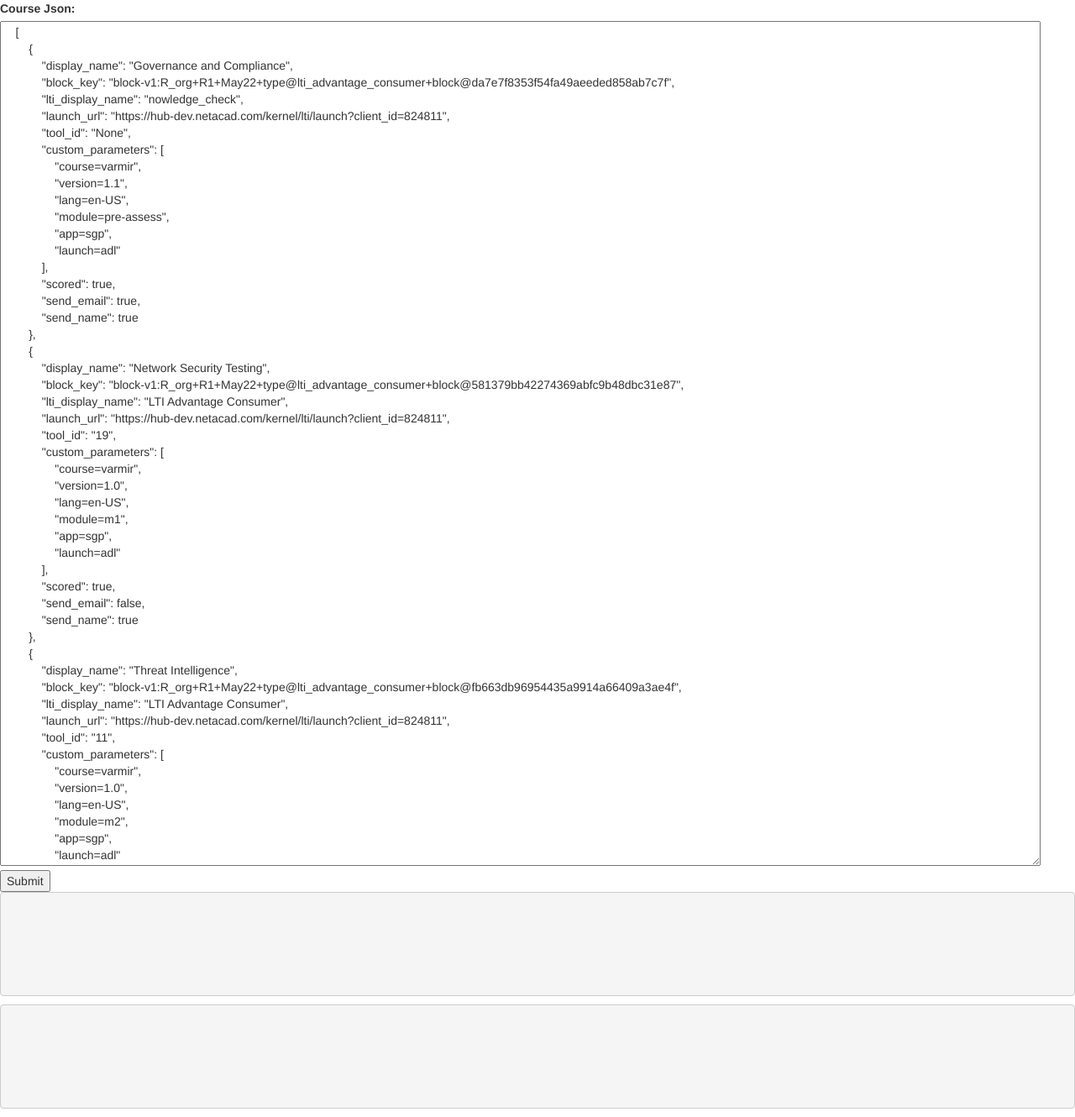
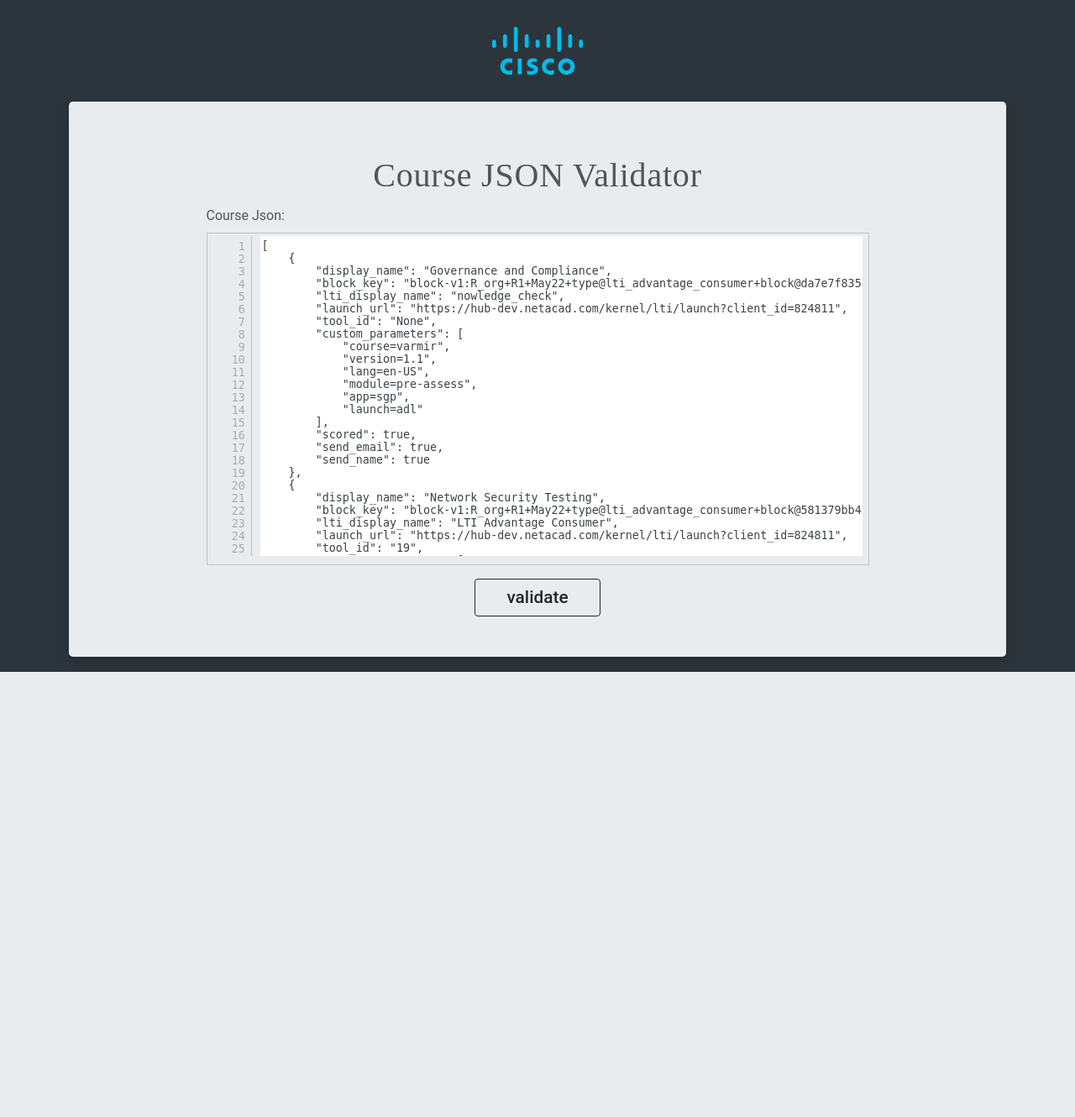
Before and after one commit to dcadams/lti_params_api_validator, a Django app: page /validator/ in a window 1280 px wide. Shown: the whole page at 84% size. After the commit the page ends 800 px from the top, so only its background shows below. Run offline with Django 4.2, Linux system fonts and the light colour scheme; some libraries are stand-ins or nearby versions.

Commit message:
Change design for main.html

```diff
--- /dev/null
+++ b/json_validator/static/css/custom.css
@@ -0,0 +1,134 @@
+body {
+  justify-content: center;
+  align-items: center;
+  height: 100vh;
+  font-family: Roboto, sans-serif;
+  background: #2d353c;
+  color: #ccc;
+}
+h1, h2 {
+  color: #4e555b !important;
+  text-align: center !important;
+  letter-spacing: 0.02em !important;
+  margin-bottom: 0.3em !important;
+  font-family: 'Times New Roman', serif !important;
+}
+.top-div{
+    padding: 2em 3em;
+    width: 100%;
+    text-align: center;
+    padding-bottom: 1em;
+}
+.top-div img{
+    display: block;
+    margin-left: auto;
+    margin-right: auto;
+}
+#validator-form{
+    max-width: 75%;
+    display: block;
+    margin-left: auto;
+    margin-right: auto;
+}
+.lead{
+  color: #4e555b;
+  text-align: center;
+  font-size: 1em;
+}
+.sub-btn{
+  width: 100%;
+  display: flex;
+  margin-top: 1em;
+}
+.btn-outline-dark{
+  width: 150px;
+  margin: auto;
+  font-size: 1.3rem;
+  font-weight: 500;
+}
+.btn-group-toggle{
+  width: 50%;
+  margin: auto;
+}
+.btn-secondary:not(:disabled):not(.disabled).active:focus, .btn-secondary:not(:disabled):not(.disabled):active:focus, .show>.btn-secondary.dropdown-toggle:focus{
+  box-shadow: none;
+}
+.card{
+  background-color: transparent;
+  border: none;
+  background: #485461;
+  border-radius: 10px;
+  box-shadow: 0 1.7px 1.4px rgb(0 0 0 / 2%), 0 4px 3.3px rgb(0 0 0 / 3%), 0 7.5px 6.3px rgb(0 0 0 / 4%), 0 13.4px 11.2px rgb(0 0 0 / 4%), 0 25.1px 20.9px rgb(0 0 0 / 5%), 0 60px 50px rgb(0 0 0 / 7%);
+}
+#input-file{
+  color: #fff;
+  background-color: #4e555b;
+  border-left-color: #4e555b;
+}
+.custom-file-button input[type=file]::-webkit-file-upload-button {
+  display: none;
+}
+
+.custom-file-button input[type=file]::file-selector-button {
+  display: none;
+}
+
+.custom-file-button:hover label {
+  background-color: #4e555b;
+  color: #fff;
+}
+.custom-file-button label {
+  background-color: #6c757d;
+  cursor: pointer;
+  color: #fff;
+  font-size: 18px;
+  font-weight: 500;
+  font-stretch: 100%;
+}
+.result-info{
+  font-size: 1.2rem;
+  width: 60%;
+  display: block;
+  margin-left: auto;
+  margin-right: auto;
+  color: white;
+  text-align: center;
+}
+.result-info span{
+    font-size: 1.5rem;
+}
+.jumbotron.shadow{
+    margin-bottom: 0;
+    padding-bottom: 3rem;
+}
+#status-collapse .card{
+    margin-bottom: 3rem;
+    border-radius: 0px 0px 10px 10px;
+    font-size: 20px;
+    text-align: center;
+}
+.lined{
+    max-width: 100% !important;
+    max-height: 500px;
+    color: #3b4146;
+    /*padding: 20px;*/
+}
+.cjsonlabel{
+  color: #4e555b !important;
+}
+textarea::-webkit-scrollbar {
+    background-color: #f0f0f0;
+    width: 8px;
+}
+/* Set the style for a textarea scrollbar thumb. */
+textarea::-webkit-scrollbar-thumb {
+    border-radius: 3px;
+    background-color: #c2c2c2;
+}
+/* Set the style for a textarea scrollbar thumb hover. */
+textarea::-webkit-scrollbar-thumb:hover {
+    background-color: #696969;
+}
+textarea {
+    cursor: auto;
+}
--- /dev/null
+++ b/json_validator/static/css/jquery-linedtextarea.css
@@ -0,0 +1,68 @@
+/**
+ * jQuery Lined Textarea Plugin
+ *   http://alan.blog-city.com/jquerylinedtextarea.htm
+ *
+ * Copyright (c) 2010 Alan Williamson
+ *
+ * Released under the MIT License:
+ * http://www.opensource.org/licenses/mit-license.php
+ *
+ * Usage:
+ *   Displays a line number count column to the left of the textarea
+ *
+ *   Class up your textarea with a given class, or target it directly
+ *   with JQuery Selectors
+ *
+ *   $(".lined").linedtextarea({
+ *   	selectedLine: 10,
+ *    selectedClass: 'lineselect'
+ *   });
+ *
+ */
+
+.linedwrap {
+	border: 1px solid #c0c0c0;
+	padding: 3px;
+}
+
+.linedtextarea {
+	padding: 0px;
+	margin: 0px;
+}
+
+.linedtextarea textarea, .linedwrap .codelines .lineno {
+	font-size: 10pt;
+	font-family: monospace;
+	line-height: normal !important;
+}
+
+.linedtextarea textarea {
+	padding-right:0.3em;
+	padding-top:0.3em;
+	border: 0;
+}
+
+.linedwrap .lines {
+	margin-top: 0px;
+	width: 50px;
+	float: left;
+	overflow: hidden;
+	border-right: 1px solid #c0c0c0;
+	margin-right: 10px;
+}
+
+.linedwrap .codelines {
+	padding-top: 5px;
+}
+
+.linedwrap .codelines .lineno {
+	color:#AAAAAA;
+	padding-right: 0.5em;
+	padding-top: 0.0em;
+	text-align: right;
+	white-space: nowrap;
+}
+
+.linedwrap .codelines .lineselect {
+	color: red;
+}
--- a/json_validator/templates/main.html
+++ b/json_validator/templates/main.html
@@ -1,17 +1,56 @@
+{% load static %}
 <!DOCTYPE html>
 <html>
 <head>
     <meta charset="utf-8">
     <meta name="viewport" content="width=device-width, initial-scale=1">
     <title>Course Json Validator</title>
-    <link rel="stylesheet" href="https://cdn.jsdelivr.net/npm/bootstrap@3.3.7/dist/css/bootstrap.min.css" integrity="sha384-BVYiiSIFeK1dGmJRAkycuHAHRg32OmUcww7on3RYdg4Va+PmSTsz/K68vbdEjh4u" crossorigin="anonymous">
-    <script src="http://ajax.googleapis.com/ajax/libs/jquery/1.9.1/jquery.min.js"></script>
+    <link rel="stylesheet" href="https://cdn.jsdelivr.net/npm/bootstrap@4.6.1/dist/css/bootstrap.min.css" integrity="sha384-zCbKRCUGaJDkqS1kPbPd7TveP5iyJE0EjAuZQTgFLD2ylzuqKfdKlfG/eSrtxUkn" crossorigin="anonymous">
+    <link href="https://cdn.jsdelivr.net/npm/bootstrap@5.0.2/dist/css/bootstrap.min.css" rel="stylesheet" integrity="sha384-EVSTQN3/azprG1Anm3QDgpJLIm9Nao0Yz1ztcQTwFspd3yD65VohhpuuCOmLASjC" crossorigin="anonymous">
+    <link rel="stylesheet" href="{% static 'css/custom.css' %}">
+
+    <!-- jQuery -->
+    <script src="https://code.jquery.com/jquery-1.12.4.min.js" integrity="sha384-nvAa0+6Qg9clwYCGGPpDQLVpLNn0fRaROjHqs13t4Ggj3Ez50XnGQqc/r8MhnRDZ" crossorigin="anonymous"></script>
+    <link href='http://fonts.googleapis.com/css?family=Roboto+Condensed' rel='stylesheet' type='text/css'>
+    <script src="{% static 'js/jquery-linedtextarea.js' %}"></script>
+    <link href="{% static 'css/jquery-linedtextarea.css' %}" type="text/css" rel="stylesheet" />
 </head>
   <body>
-    <label for="cjsonlabel">Course Json:</label>
+    <div class="top-div">
+        <svg xmlns="http://www.w3.org/2000/svg" width="108" height="57" viewBox="0 0 108 57" role="img">
+        <title id="fw-c-header__logo-title">Cisco.com Worldwide</title>
+        <defs>
+            <path d="M0 22.769a2.348 2.348 0 0 0 3.935 1.545c.434-.403.7-.955.744-1.545v-5.2a2.34 2.34 0 0 0-4.679 0v5.2" id="bar_short" class="bar"></path>
+            <path d="M12.95 22.769a2.349 2.349 0 0 0 2.34 2.171 2.346 2.346 0 0 0 2.339-2.171V11.112a2.341 2.341 0 0 0-4.679 0V22.77" id="bar_tall" class="bar"></path>
+            <path d="M25.832 27.464a2.345 2.345 0 0 0 4.678 0V2.249a2.342 2.342 0 0 0-4.678 0v25.215" id="bar_grande" class="bar"></path>
+            <path d="M24.026 56.277v-5.002l-.098.043a9.253 9.253 0 0 1-3.605.915 5.303 5.303 0 0 1-3.63-1.07 4.644 4.644 0 0 1-1.58-2.244 5.395 5.395 0 0 1-.106-3 4.6 4.6 0 0 1 1.609-2.566 4.823 4.823 0 0 1 2.528-1.09 8.332 8.332 0 0 1 4.774.895l.108.056v-5.03l-.228-.061a12.78 12.78 0 0 0-4.552-.596 10.534 10.534 0 0 0-4.065.93 9.29 9.29 0 0 0-3.329 2.572 10.014 10.014 0 0 0-.182 12.18 9.546 9.546 0 0 0 5.292 3.403c2.211.538 4.528.456 6.697-.234l.367-.101" id="cisco_c"></path>
+        </defs>
+        <g fill="#00bceb" fill-rule="evenodd">
+            <use href="#cisco_c"></use>
+            <use href="#cisco_c" x="49.5"></use>
+            <path d="M41.69 52.125l-.019 4.308.315.054c.989.185 1.987.313 2.99.385a18.1 18.1 0 0 0 2.642.051c.842-.06 1.675-.218 2.48-.468a6.862 6.862 0 0 0 2.573-1.371 5.19 5.19 0 0 0 1.498-2.148 5.912 5.912 0 0 0-.03-4.324 4.852 4.852 0 0 0-1.343-1.862 5.568 5.568 0 0 0-1.97-1.147l-3.25-1.206a1.742 1.742 0 0 1-.887-.845 1.107 1.107 0 0 1 .036-.986 1.29 1.29 0 0 1 .217-.291 1.75 1.75 0 0 1 .48-.347c.363-.18.755-.293 1.158-.337a6.76 6.76 0 0 1 2.072.022c.81.088 1.613.231 2.402.43l.168.037v-3.974l-.31-.067a21.14 21.14 0 0 0-2.444-.435 12.545 12.545 0 0 0-3.213-.014 6.945 6.945 0 0 0-3.699 1.488 4.908 4.908 0 0 0-1.58 2.178 5.984 5.984 0 0 0-.003 4.05c.242.65.63 1.237 1.136 1.714.437.422.932.78 1.47 1.065.708.38 1.458.675 2.235.878.257.077.512.158.766.243l.385.141.11.045c.38.136.726.35 1.018.628.202.19.358.423.455.683.06.237.061.485.003.723a1.536 1.536 0 0 1-.744.892 3.691 3.691 0 0 1-1.239.387 9 9 0 0 1-1.92.097 21.973 21.973 0 0 1-2.507-.334c-.433-.09-.864-.19-1.291-.303l-.16-.04zM30.546 56.607h4.73V37.846h-4.73zM85.305 43.386a4.934 4.934 0 1 1 6.157 7.711 4.934 4.934 0 0 1-6.157-7.71m-6.867 3.848A9.87 9.87 0 0 0 90.44 56.72a9.629 9.629 0 0 0 3.157-17.729 9.934 9.934 0 0 0-15.16 8.244"></path>
+            <use href="#bar_short" x="0"></use>
+            <use href="#bar_tall" x="0"></use>
+            <use href="#bar_grande" x="0"></use>
+            <use href="#bar_tall" x="25.875"></use>
+            <use href="#bar_short" x="51.75"></use>
+            <use href="#bar_tall" x="51.75"></use>
+            <use href="#bar_grande" x="51.75"></use>
+            <use href="#bar_tall" x="77.625"></use>
+            <use href="#bar_short" x="103.375"></use>
+        </g>
+    </svg>
+        <!-- <img src="{{MEDIA_URL}}cisco-sgp-logo.svg"> -->
+    </div>
+    <div class="container ">
+      <div class="jumbotron mt-3 shadow">
+        <h1>Course JSON Validator</h1>
+            <form action="{% url 'validate_data' %}" method="post" id="validator-form" enctype="multipart/form-data">
+            {% csrf_token %}
+            <label for="cjsonlabel" class="cjsonlabel">Course Json:</label>
 
             <!-- Temporary data for development purposes -->
-    <textarea id="json_data" name="jsontxtarea" rows="50" cols="150">
+            <textarea id="json_data" name="jsontxtarea" class="lined" rows="25" cols="100">
 [
     {
         "display_name": "Governance and Compliance",
@@ -177,41 +216,20 @@
     }
 ]
             </textarea>
-    <button id="submit">Submit</button>
-    <pre>
-        <code>
-            <p id="result"></p>
-        </code>
-    </pre>
-    <pre>
-        <code>
-            <p id="errors"></p>
-        </code>
-    </pre>
+          <div class="sub-btn">
+            <button type="submit" class="btn btn-outline-dark">validate</button>
+          </div>
+          <!-- <input type="submit" name="submit" value="validate"> </input> -->
+        </form>
+    <!-- jQuery (necessary for Bootstrap's JavaScript plugins) -->
+    <!-- <script src="https://ajax.googleapis.com/ajax/libs/jquery/1.12.4/jquery.min.js"></script> -->
+    <!-- Include all compiled plugins (below), or include individual files as needed -->
+    <script src="https://cdn.jsdelivr.net/npm/bootstrap@4.6.1/dist/js/bootstrap.min.js" integrity="sha384-VHvPCCyXqtD5DqJeNxl2dtTyhF78xXNXdkwX1CZeRusQfRKp+tA7hAShOK/B/fQ2" crossorigin="anonymous"></script>
+    <script src="https://cdn.jsdelivr.net/npm/bootstrap@4.6.1/dist/js/bootstrap.bundle.min.js" integrity="sha384-fQybjgWLrvvRgtW6bFlB7jaZrFsaBXjsOMm/tB9LTS58ONXgqbR9W8oWht/amnpF" crossorigin="anonymous"></script>
+    <script>
+        $(function() {
+            $(".lined").linedtextarea();
+        });
+    </script>
     </body>
 </html>
-<script type="text/javascript">
-    $(document).ready(function(){
-        $("#submit").click(function(){
-            var rawJson = document.getElementById('json_data').value;
-            var jsonObj = JSON.parse(rawJson);
-            var pretty = JSON.stringify(jsonObj, undefined, 4);
-            document.getElementById('json_data').value = pretty;
-            jQuery.ajax({
-                url: 'validate/',
-                type: 'POST',
-                contentType: 'application/json;charset=UTF-8',
-                headers: { "X-CSRFToken": '{{ csrf_token }}' },
-                data: rawJson,
-                success: function(data) {
-                    $('#json_data').hide()
-                    $('#submit').hide()
-                    dt = JSON.stringify(JSON.parse(data), undefined, 4);
-                    $("#result").html(document.getElementById('json_data').value);
-                    $("#errors").html(dt);
-                    debugger;
-                }
-            });
-        });
-    });
-</script>
```
Also changed, not shown: json_validator/static/js/jquery-linedtextarea.js (added). Lines whose indentation alone changed are shown as unchanged.
